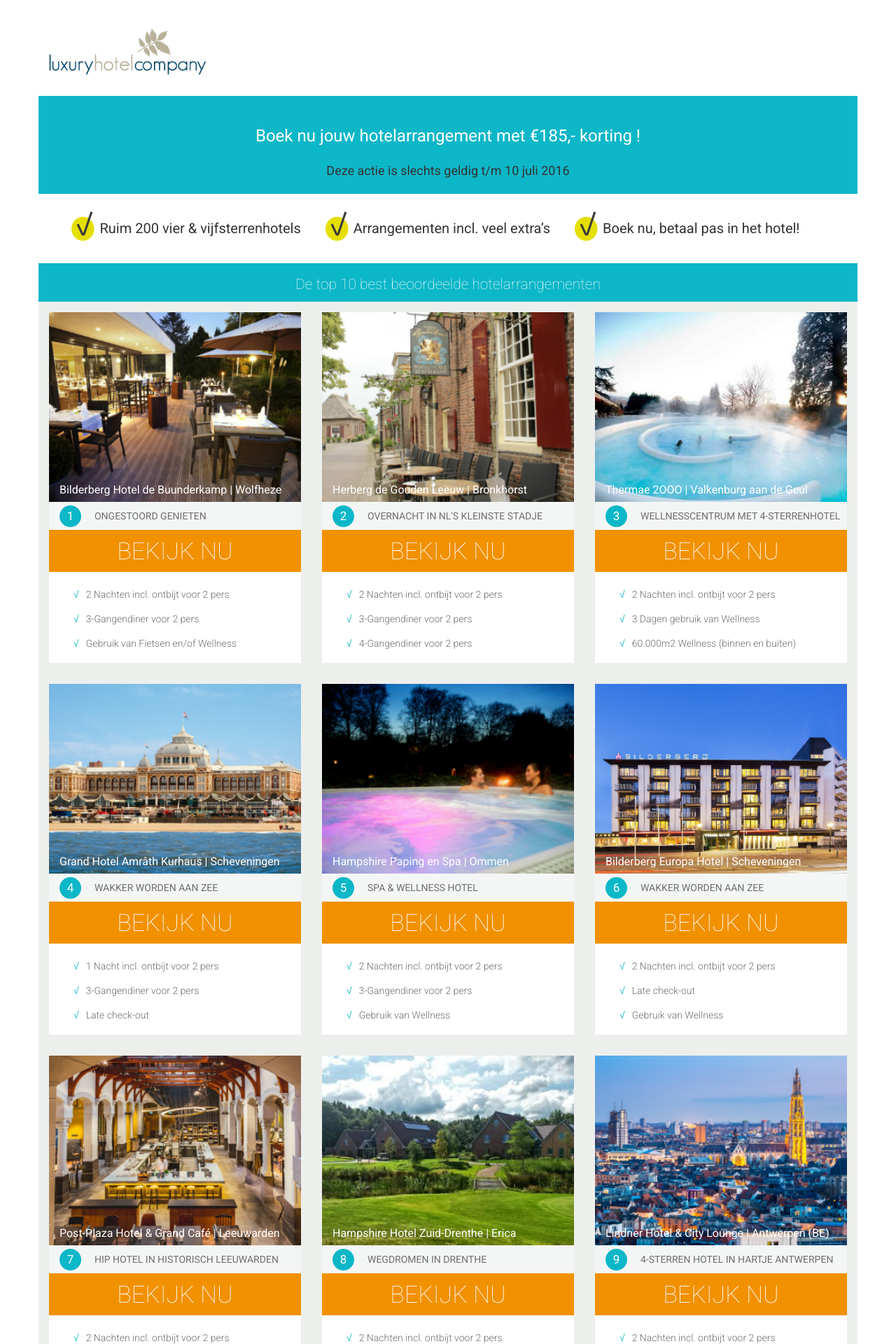
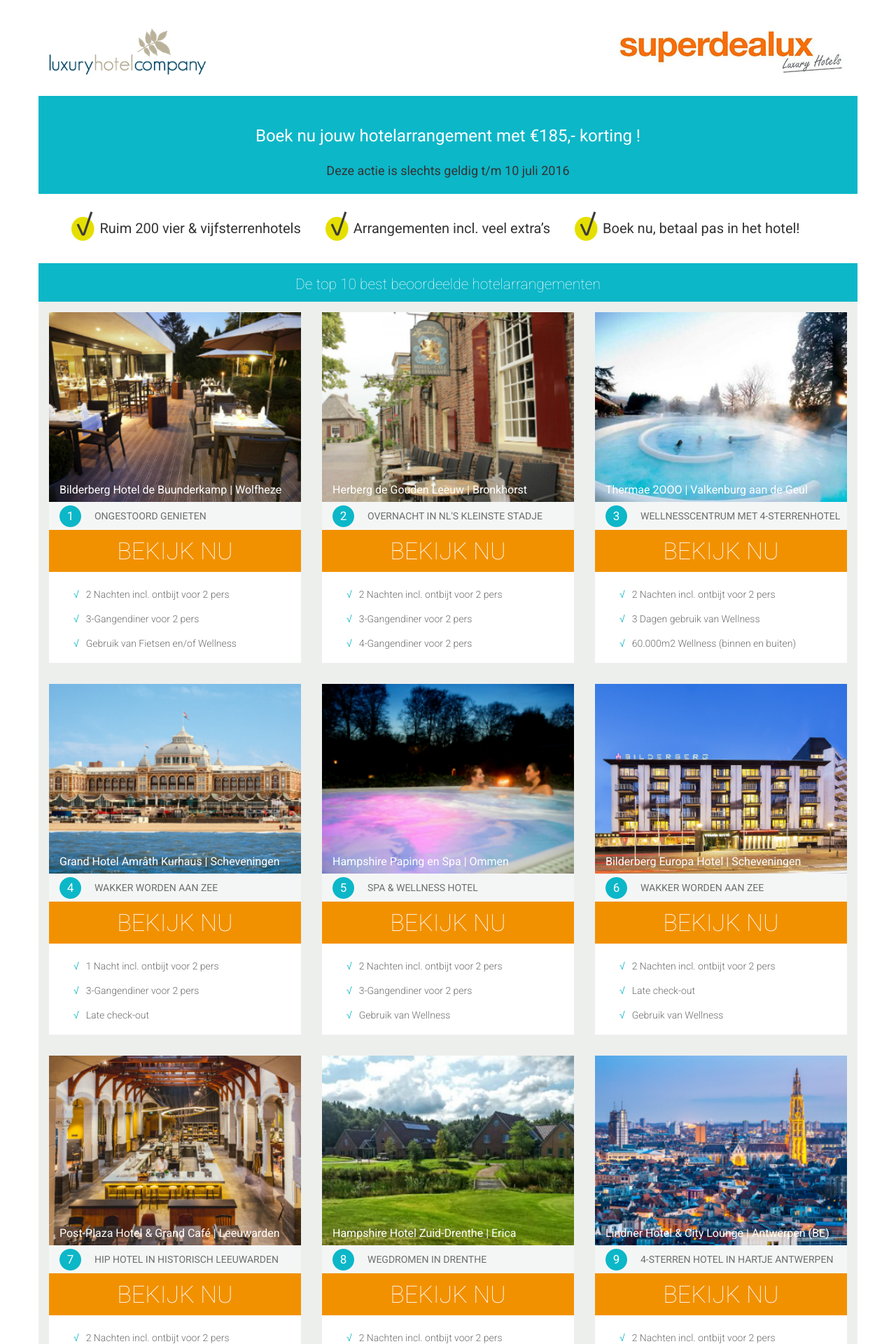
Before and after one commit to Albert91/top10, a Jekyll site: the page built from index.html, in a window 1280 px wide. Shown: the top 1920 px of the page at 70% size. Built offline with Jekyll 4.4.1, drawn with Linux system fonts in a browser that asks for light colours.

Commit message:
Added Superdealux logo

```diff
--- a/_includes/header.html
+++ b/_includes/header.html
@@ -1,7 +1,10 @@
 <header class="container header">
   <div class="row">
-    <div class="col-xs-12">
+    <div class="col-xs-12 col-md-6">
       <img src="/img/LHC_LOGO-01.png" class="lhc img-responsive">
+    </div>
+    <div class="col-xs-12 col-md-6">
+      <img src="/img/superdealux.jpg" class="lhc img-responsive pull-right" style="margin-top: 45px;">
     </div>
   </div>
 </header>
```
Also changed, not shown: img/superdealux.jpg (added).
